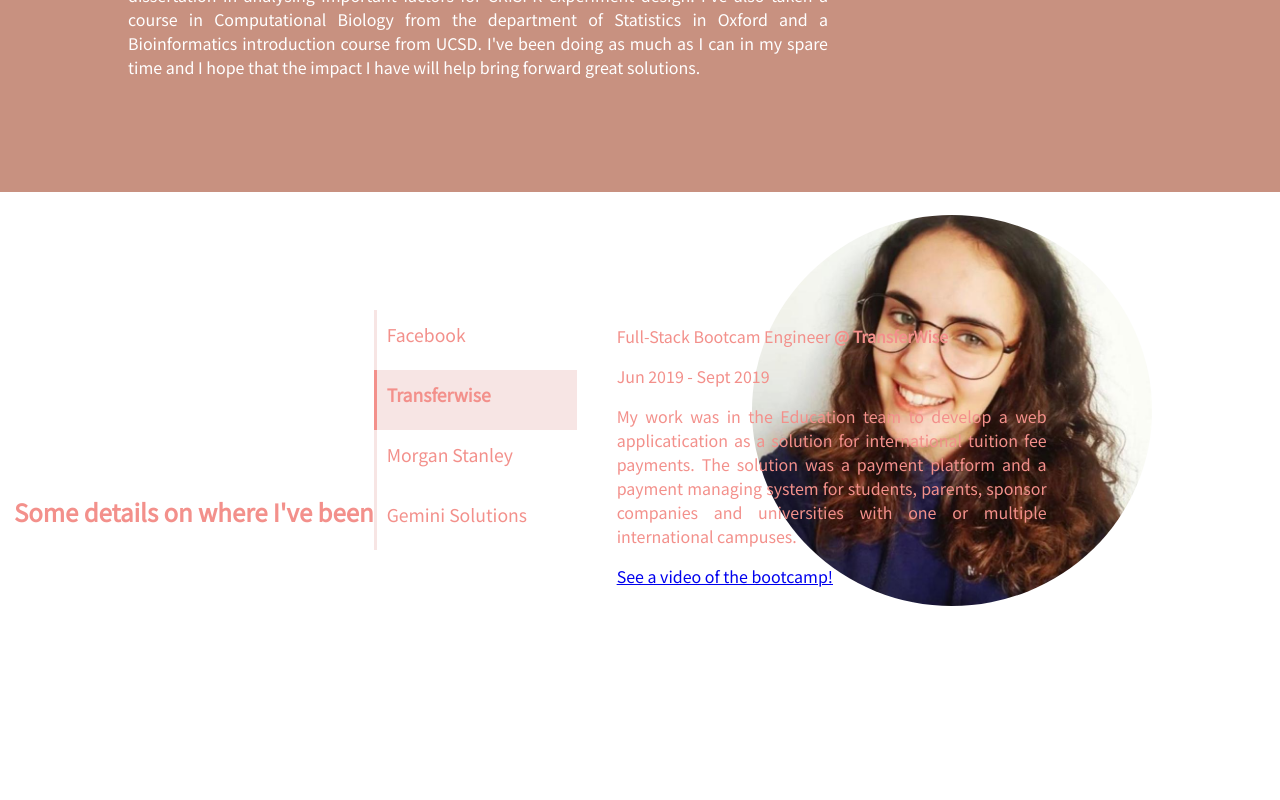
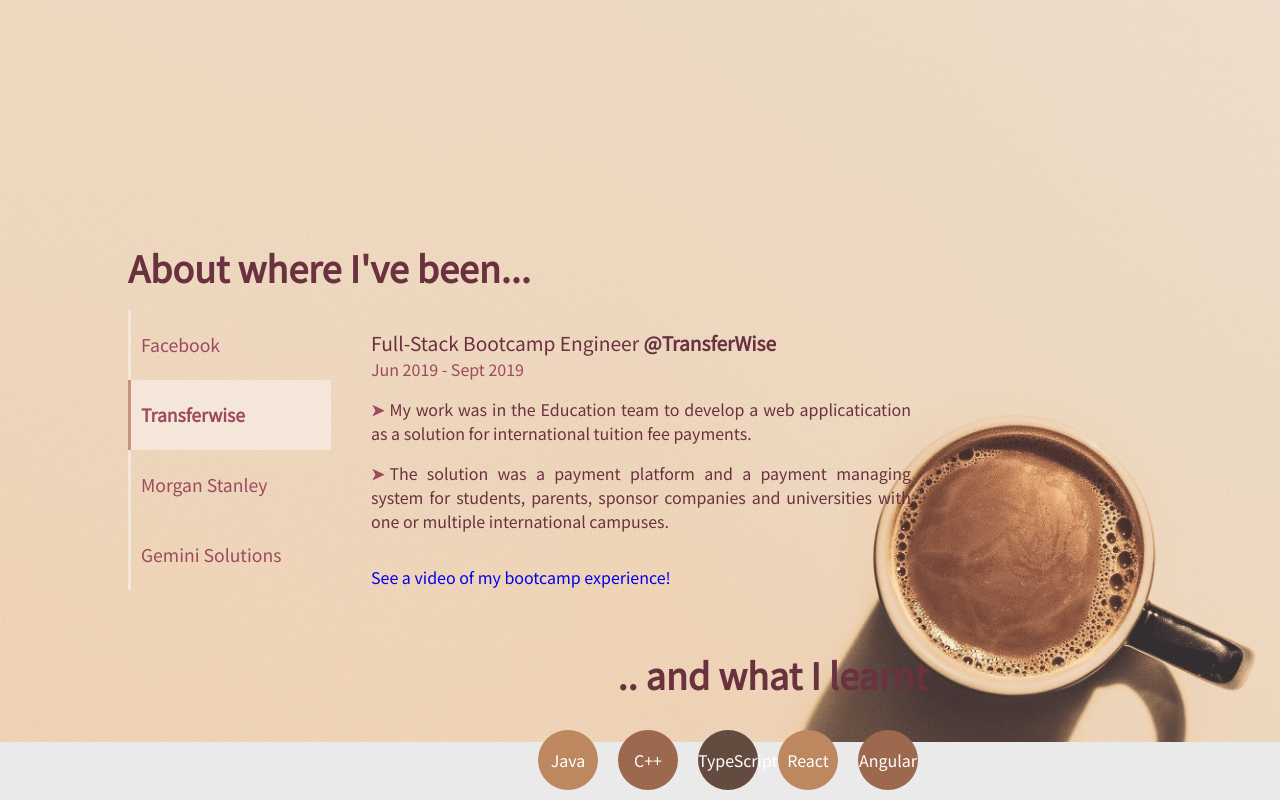
Before and after one commit to avaspataru/avaspataru.github.io, a React (Create React App) app: page / in a window 1280 px wide. Both pictures are taken after a click on the element "Transferwise". Built offline with nearby package versions, Linux system fonts and the light colour scheme; the HTML template or start-up script is replaced by a standard one.

Commit message:
added where I've been and coffee beans

```diff
--- a/src/App.js
+++ b/src/App.js
@@ -52,18 +52,18 @@ function App() {
       <div className="section-2" ref={myRefS2}>
         <div className="about-me-text">
 
-          <h2> <a className="colourful"> <a className="size2"> A little bit about me.</a> </a></h2>
+          <h2> <a className="colourful-strong"> <a className="size2"> A little bit about me.</a> </a></h2>
 
 
-          <p><b className="ava-bold"> <a className="colourful"> Computer science graduate </a>- </b>I've always been intrigued by computers and their power to solve so many of our world's problems. And so I've studied computer science as an undergraduate degree at <b><a className='colourful-2'>Warwick University</a></b> and pursued it even further in my masters at <b><a className='colourful-2'>Oxford University</a></b>.
+          <p><b className="ava-bold"> <a className="colourful-strong"> Computer science graduate </a>- </b>I've always been intrigued by computers and their power to solve so many of our world's problems. And so I've studied computer science as an undergraduate degree at <b><a className='colourful-2'>Warwick University</a></b> and pursued it even further in my masters at <b><a className='colourful-2'>Oxford University</a></b>.
           I have successfully graduated from both with a first class, distinction and a lot of useful knowledge!
           </p>
 
-          <p><b className="ava-bold"><a className="colourful"> Software engineering enthuziast </a> - </b> During my studies I've participated in various hackathons and competitions. I can therefore proudly say that I can build a website on nothing more than 3 cups of coffee!
+          <p><b className="ava-bold"><a className="colourful-strong"> Software engineering enthuziast </a> - </b> During my studies I've participated in various hackathons and competitions. I can therefore proudly say that I can build a website on nothing more than 3 cups of coffee!
           I've also taken part in some really cool internships, where I met great people and learnt A LOT. All in all, my university experience taught me how to code very well and how to solve seemingly unsolvable problems.
           And so naturally I came to wonder how I could use all these skills to help people. </p>
 
-          <p><b className="ava-bold"><a className="colourful"> Computational biology researcher </a> - </b>In my 3rd year of studies I had to conduct a year-long research project and I saw this as a great opportunity to <b><a className='colourful-2'>do some good</a></b>. Therefore I chose to look into the world of computational biology. (Despite knowing nothing about biology. Afterall, we can learn anything we put our mind to, so why not?)
+          <p><b className="ava-bold"><a className="colourful-strong"> Computational biology researcher </a> - </b>In my 3rd year of studies I had to conduct a year-long research project and I saw this as a great opportunity to <b><a className='colourful-2'>do some good</a></b>. Therefore I chose to look into the world of computational biology. (Despite knowing nothing about biology. Afterall, we can learn anything we put our mind to, so why not?)
           The project involved analysing the impact of chemotherapy on ovarian cancer data  and it proved to be a great success! After this I wanted to try out research in the field once more and pursued my masters dissertation in analysing important factors for CRISPR experiment design. I've also taken a course in
           Computational Biology from the department of Statistics in Oxford and a Bioinformatics introduction course from UCSD. I've been doing as much as I can in my spare time and I hope that the impact I have will help bring forward great solutions. </p>
 
@@ -74,8 +74,9 @@ function App() {
       </div>
 
       <div className="section-3">
+        <div className="full-width-container">
           <div className="where-been-text">
-          <h2>Some details on where I've been</h2>
+            <h2> <a className="colourful-strong"> <a className="size2"> About where I've been...</a> </a></h2>
 
               <ul className="where-been-list">
                 <li>
@@ -94,36 +95,63 @@ function App() {
               <div className="work-details">
                   {(selectedWork == "fb") ?
                   <div>
-                  <p>Graduate Software Engineer <b>@ Facebook</b></p>
-                  <p>Dec 2020 - Present</p>
+                    <p className="job-header">Graduate Software Engineer <b className="company-highlight">@Facebook</b></p>
+                    <p className="job-timeline">Dec 2020 - Present</p>
+                    <ul className="job-points">
+                    <p className="job-description"><li> I haven't actually started the job just yet, but I am very very excited! </li></p>
+                    <p className="job-description"><li> I will update this as soon as I have what to write. </li></p>
+                    </ul>
                   </div>
 
                   : <div></div>}
 
                   {(selectedWork == "tw") ?
                       <div>
-                    <p>Full-Stack Bootcam Engineer <b>@ TransferWise</b></p>
-                    <p>Jun 2019 - Sept 2019</p>
-                    <p>My work was in the Education team to develop a web applicatication as a solution for international tuition fee payments. The solution was a payment platform and a payment managing system for students, parents, sponsor companies and universities with one or multiple international campuses.</p>
-                    <a href="https://www.youtube.com/watch?v=cEvPTOgJx70&t=1s">See a video of the bootcamp!</a>
+                      <p className="job-header">Full-Stack Bootcamp Engineer <b className="company-highlight">@TransferWise</b></p>
+                      <p className="job-timeline">Jun 2019 - Sept 2019</p>
+                      <ul className="job-points">
+                      <p className="job-description"><li>My work was in the Education team to develop a web applicatication as a solution for international tuition fee payments. </li> </p>
+                      <p className="job-description"><li>The solution was a payment platform and a payment managing system for students, parents, sponsor companies and universities with one or multiple international campuses.</li></p>
+                      </ul>
+                      <a href="https://www.youtube.com/watch?v=cEvPTOgJx70&t=1s">See a video of my bootcamp experience!</a>
                       </div>
                       : <div></div>}
 
                   {(selectedWork == "ms") ?
                         <div>
-                      <p>Summer Analyst in Technology <b>@ Morgan Stanley</b></p>
-                      <p>Jun 2018 - Aug 2018 </p>
-                      <p>I worked in the Listed Sales and Trading team to solve the issue of legacy code debugging, by building a helper tool. The tool was using reflection techniques to look into the codebase and assist the debugging, while also providing insightful analytics.</p>
+                        <p className="job-header">Summer Analyst in Technology <b className="company-highlight">@Morgan Stanley</b></p>
+                        <p className="job-timeline">Jun 2018 - Aug 2018</p>
+                        <ul className="job-points">
+                        <p className="job-description"><li>I worked in the Listed Sales and Trading team to solve the issue of legacy code debugging, by building a helper tool.</li></p>
+                        <p className="job-description"><li>The tool was using reflection techniques to look into the codebase and assist the debugging, while also providing insightful analytics.</li></p>
+                        </ul>
                         </div>
                         : <div></div>}
 
                   {(selectedWork == "gs") ?
                         <div>
-                      <p>Programmer Help <b>@ Gemini Solutions</b></p>
-                      <p>Aug 2017 - Sept 2017</p>
-                      <p>I worked on an internal monitoring application for keeping track of employee responsibility and project statuses across the company.</p>
+                        <p className="job-header">Programmer Help <b className="company-highlight">@Gemini Solutions</b></p>
+                        <p className="job-timeline">Aug 2017 - Sept 2017</p>
+                        <ul className="job-points">
+                        <p className="job-description"><li>I worked on an internal monitoring application for keeping track of employee responsibility and project statuses across the company.</li></p>
+                        <p className="job-description"><li>The project involved rewriting an reshaping an existing tool into a React-based website.</li></p>
+                        </ul>
                         </div>
                         : <div></div>}
+
+              </div>
+          </div>
+        </div>
+
+        <div className="full-width-container">
+          <div className="what-learnt-text">
+          <h2> <a className="colourful-strong"> <a className="size2"> .. and what I learnt</a> </a></h2>
+
+          <div className="badge-c3">Java</div>
+          <div className="badge-c1">C++</div>
+          <div className="badge-c2">TypeScript</div>
+          <div className="badge-c3">React</div>
+          <div className="badge-c1">Angular</div>
 
           </div>
         </div>
--- a/src/index.css
+++ b/src/index.css
@@ -13,12 +13,27 @@ h1{
   margin-bottom: 0px;
 }
 
+a{
+  text-decoration: none;
+}
+
 .colourful{
   color: #9e495e;
 }
 
-.colourful-2{
-  color: #dfbfb5;
+.colourful-beige{
+  color: #c89180;
+}
+.colourful-2{ /* lightest beige*/
+  color: white;
+}
+
+.colourful-3{ /*darkest beige*/
+  color: #af634c;
+}
+
+.colourful-strong{
+  color: #6a313f;
 }
 
 .size2{
@@ -31,6 +46,23 @@ h1{
   overflow-y: scroll;
 }
 
+.job-header{
+  color:  #6a313f;
+  font-size: 120%;
+  margin-bottom: 0px;
+  margin-top:0px;
+}
+
+.company-highlight{
+  color: #6a313f;
+  font-weight: bolder;
+}
+
+.job-timeline{
+  margin-top:0px;
+  padding-top:0px;
+  color:#9e495e;
+}
 
 .section {
   height:100%;
@@ -62,11 +94,14 @@ h1{
   height:100%;
   width:100%;
 
-  background-color: white;/*purple; /* #FFAD81; orange  /*#F3908B; pink*/
-  color: #F3908B;
+  background-image:url("./coffee-background.jpg");
+  backdrop-filter: blur(8px);
+
+  background-size: cover; /* or contain depending on what you want */
+  background-repeat: no-repeat;/*purple; /* #FFAD81; orange  /*#F3908B; pink*/
   /*background-image:url("./bkgr-city.jpg");*/
   background-size: cover; /* or contain depending on what you want */
-  background-position: center center;
+  background-position: right 0px bottom 0px;
   background-repeat: no-repeat;
   text-align: center;
 }
@@ -198,7 +233,7 @@ h2{
     position: relative;
     width: 700px;
     display: inline-block;
-    color: white;
+    color: #eedbc5;
     margin-left:10%;
     text-align: justify;
     margin-top: auto;
@@ -222,54 +257,89 @@ h2{
 
 }
 
-.where-been-text{
-  top: 10%;
-  position: relative;
-  width: 724px;
-  display: inline-block;
-  text-align: justify;
+.full-width-container{
+  width:100%;
+  height: fit-content;
+  float:left;
+  position:relative;
+  display:block;
+  margin-top:20px;
 }
 
+.where-been-text{
+  display: block;
+  text-align: justify;
+
+  float:left;
+  top: 5%;
+  position: relative;
+  width: 800px;
+  display: inline-block;
+  margin-left:10%;
+  text-align: justify;
+  margin-top: auto;
+  margin-bottom:auto;
+}
+
+.what-learnt-text{
+  display: block;
+  text-align: justify;
+
+  float:left;
+  top: 5%;
+  position: relative;
+  width: 800px;
+  display: inline-block;
+  margin-left:10%;
+  text-align: right;
+  margin-top: auto;
+  margin-bottom:auto;
+}
 .where-been-text h2{
+  display:block;
+  margin-bottom:0px;
 }
 
 .where-been-list{
   list-style-type:none;
   font-size: 110%;
   padding: 0;
-  padding-top:20px;
   width: fit-content;
   display:inline-block;
   position: relative;
+  color: #9e495e;
 }
 
 
 .where-been-box{
   padding:10px;
-  border-left: 3px solid  white;
   width: 180px;
-  height:40px;
-  border-left: 3px solid #f7e5e4;
-  line-height: 30px;
+  height:50px;
+  border-left: 3px solid #f4e7d9;
+  line-height: 50px;
 }
 
 .where-been-box-selected{
   padding:10px;
-  border-left: 3px solid  #F3908B;
+  border-left: 3px solid #c89180;
   font-weight: bold;
-  background-color: #f7e5e4;
+  background-color:#f4e7d9;
   width: 180px;
-  height:40px;
-  line-height: 30px;
+  height:50px;
+  line-height: 50px;
 }
 
 .work-details{
   display: inline-block;
-  width: 430px;
+  width: 540px;
   padding:10px;
   padding-top:20px;
+  padding-right:10px;
   margin:0;
   position: absolute;
+
+  /*background-color: #f4e7d9;
+  height: 240px;*/
 
   margin-block-start: 1em;
     margin-block-end: 1em;
@@ -278,3 +348,66 @@ h2{
     padding-inline-start: 40px;
 
 }
+
+.job-description{
+  color: 	#6a313f;
+  display:inline-block;
+  margin-top:0px;
+}
+
+.job-points {
+  list-style: none; /* Remove default bullets */
+  padding: 0px;
+}
+
+.job-points li::before {
+  content: "\27A4";  /* Add content: \2022 is the CSS Code/unicode for a bullet */
+  color: #9e495e; /* Change the color */
+  font-weight: bold; /* If you want it to be bold */
+  display: inline-block; /* Needed to add space between the bullet and the text */
+  margin-right:5px;
+}
+
+.job-points li{
+  display:inline;
+}
+
+.what-learnt-text h2{
+  display:block;
+}
+
+.badge-c1{
+  border-radius:50%;
+  background-color:#9c684e;
+  color:white;
+  width: 60px;
+  height:60px;
+  text-align:center;
+  line-height:60px;
+  display:inline-block;
+  margin:10px;
+}
+
+.badge-c2{
+  border-radius:50%;
+  background-color:#644b40;
+  color:white;
+  width: 60px;
+  height:60px;
+  text-align:center;
+  line-height:60px;
+  display:inline-block;
+  margin:10px;
+}
+
+.badge-c3{
+  border-radius:50%;
+  background-color:#bd8860;
+  display:inline-block;
+  margin:10px;
+  color:white;
+  width: 60px;
+  height:60px;
+  text-align:center;
+  line-height:60px;
+}
```
Also changed, not shown: src/coffee-background.jpg (added), src/side-facebook.jpg (added). Lines whose indentation alone changed are shown as unchanged.
